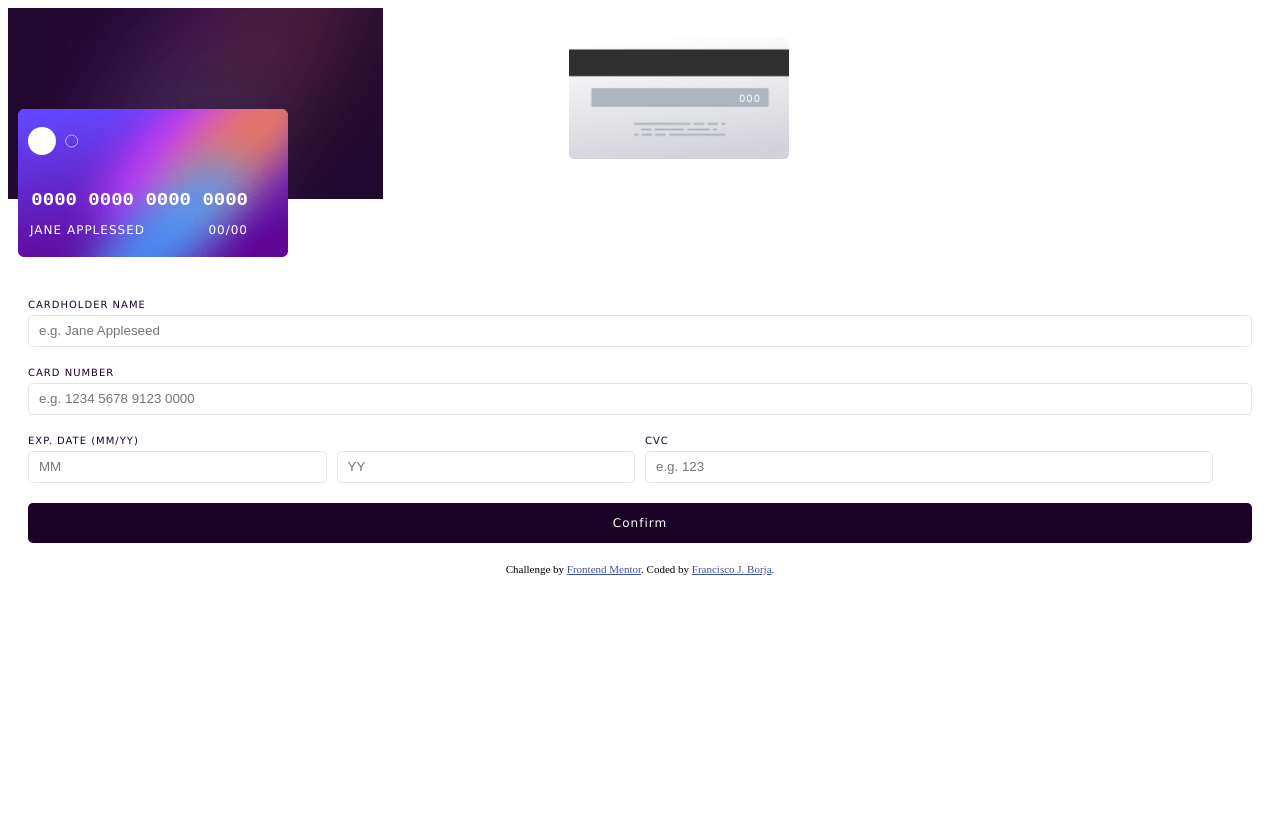
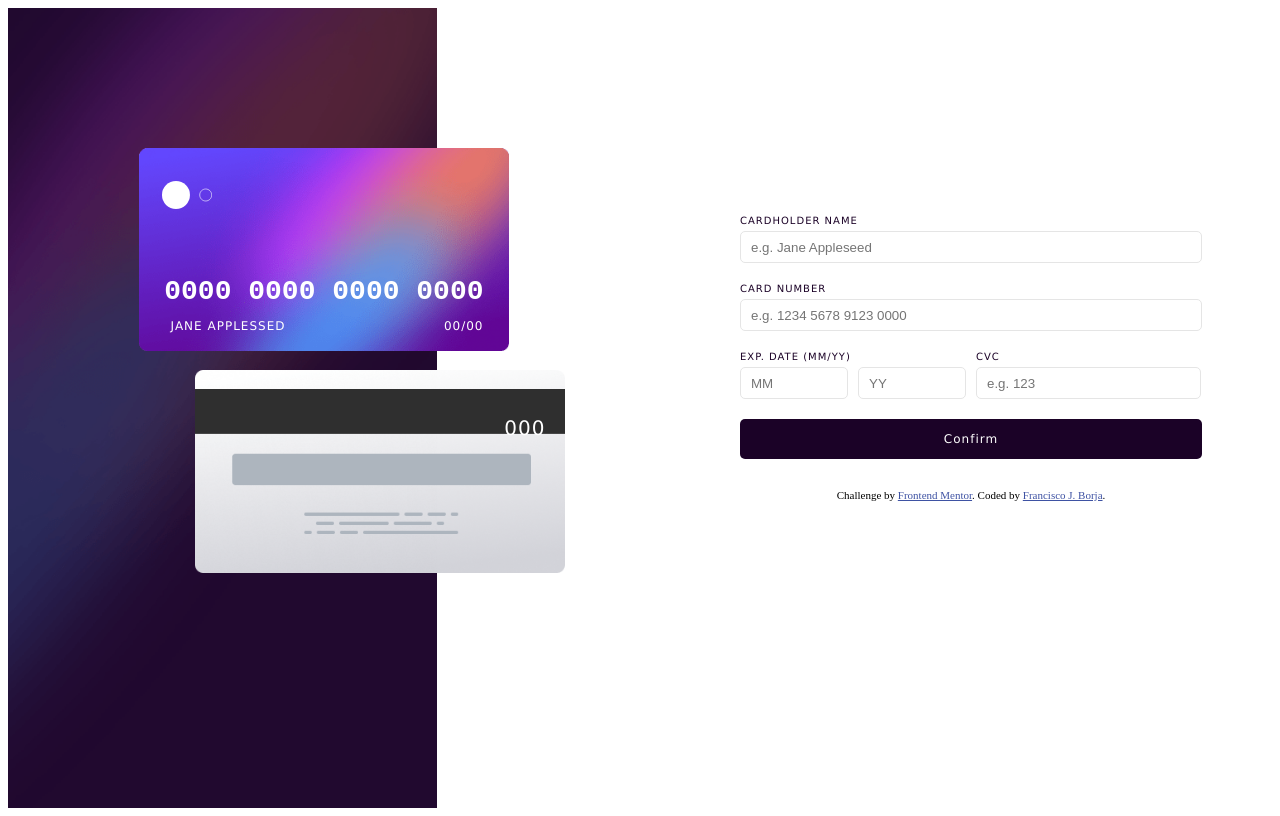
Before and after one commit to franclobo/Interactive-card-details-form, a plain HTML site: page index.html in a window 1280 px wide. Drawn offline with Linux system fonts and the light colour scheme.

Commit message:
Finish desktop version styles

```diff
--- a/index.html
+++ b/index.html
@@ -12,10 +12,9 @@
 <body>
   <main>
     <header>
+      <img class="desktop__main" src="./images/bg-main-desktop.png" alt="main desktop">
       <img class="card-back" src="./images/bg-card-back.png" alt="card back" class="card-back">
       <p class="card-back__text">000</p>
-    </header>
-    <div class=" content">
       <section class="card">
         <img class="card-front" src="./images/bg-card-front.png" alt="card front">
         <div class="card__logo">
@@ -31,15 +30,17 @@
           </div>
         </div>
       </section>
+    </header>
+    <div class="content">
       <section class= "content-form" id="content"></section>
       <section class="confirm" id="complete"></section>
+      <div class="attribution">
+        Challenge by <a href="https://www.frontendmentor.io?ref=challenge" target="_blank">Frontend Mentor</a>.
+        Coded by <a href="#">Francisco J. Borja</a>.
+      </div>
     </div>
   </main>
 
-  <div class="attribution">
-    Challenge by <a href="https://www.frontendmentor.io?ref=challenge" target="_blank">Frontend Mentor</a>.
-    Coded by <a href="#">Francisco J. Borja</a>.
-  </div>
   <script src="./script.js"></script>
 </body>
 </html>
--- a/script.js
+++ b/script.js
@@ -16,8 +16,8 @@ const Content = () => {
             <div class="card-details__date">
               <label for="exp-date">EXP. DATE (MM/YY)</label>
               <div class="card-details__date-input">
-                <input class="input" type="text" id="exp-date" name="exp-date" placeholder="MM" required>
-                <input class="input" type="text" id="exp-date" name="exp-date" placeholder="YY" required>
+                <input class="input" type="text" id="exp-date-mm" name="exp-date" placeholder="MM" required>
+                <input class="input" type="text" id="exp-date-yy" name="exp-date" placeholder="YY" required>
               </div>
             </div>
             <div class="card-details__cvc">
@@ -31,12 +31,14 @@ const Content = () => {
 
 const Confirm = () => {
   complete.innerHTML = `
-        <div class="confirm__img">
-          <img src="./images/icon-complete.svg" class="icon__complete" alt="complete icon">
-        </div>
-        <h2 class="confirm__title">THANK YOU!</h2>
-        <p class="confirm__text">We've added your card details</p>
-        <button class="confirm__btn" id="continue" type="button">Continue</button>`;
+        <div class="confirm__container">
+          <div class="confirm__img">
+            <img src="./images/icon-complete.svg" class="icon__complete" alt="complete icon">
+          </div>
+          <h2 class="confirm__title">THANK YOU!</h2>
+          <p class="confirm__text">We've added your card details</p>
+          <button class="confirm__btn" id="continue" type="button">Continue</button>
+        </div>`;
 
   const continueBtn = document.getElementById('continue');
   continueBtn.addEventListener('click', () => {
--- a/styles.css
+++ b/styles.css
@@ -1,3 +1,11 @@
+main {
+  display: flex;
+  flex-direction: column;
+  justify-content: center;
+  align-items: center;
+  gap: 60px;
+}
+
 .attribution {
   margin-top: 20px;
   font-size: 11px;
@@ -6,6 +14,10 @@
 
 .attribution a {
   color: hsl(228, 45%, 44%);
+}
+
+.desktop__main {
+  display: none;
 }
 
 header {
@@ -18,25 +30,28 @@ header {
 }
 
 .card-back {
-  margin: 30px -20px 40px 80px;
+  position: relative;
+  bottom: 12px;
+  left: 195px;
   width: 220px;
+}
+
+.card {
+  position: relative;
+  top:220px;
+  right: 163px;
 }
 
 .card-back__text {
   position: relative;
-  left: -30px;
-  top: -5px;
+  left: 160px;
+  bottom: 47px;
   font-size: 10px;
   font-family: Verdana, Geneva, Tahoma, sans-serif;
   font-weight: 400;
   letter-spacing: 1px;
   color: #fff;
   margin: 0;
-}
-
-.card {
-  width: 0;
-  height: 100px;
 }
 
 .card-front {
@@ -113,6 +128,7 @@ header {
   grid-template-columns: 1fr;
   gap: 20px;
   margin: 0 20px;
+  z-index: 1;
 }
 
 .card-details {
@@ -188,6 +204,14 @@ label {
   margin: 0;
 }
 
+.confirm__container {
+  display: flex;
+  flex-direction: column;
+  justify-content: center;
+  align-items: center;
+  margin: 0;
+}
+
 .confirm {
   display: flex;
   flex-direction: column;
@@ -219,3 +243,175 @@ label {
     transform: scale(1);
   }
 }
+
+@media (min-width: 768px) {
+  main {
+    display: flex;
+    flex-direction: row;
+    justify-content: center;
+    align-items: center;
+    overflow: hidden;
+  }
+
+  .attribution {
+    margin-top: 20px;
+    font-size: 11px;
+    text-align: center;
+  }
+
+  .attribution a {
+    color: hsl(228, 45%, 44%);
+  }
+
+  header {
+    background-image: none;
+    display: flex;
+    justify-content: flex-start;
+    align-items: center;
+    width: 100%;
+  }
+
+  .content {
+    position: relative;
+    bottom: 50px;
+    display: grid;
+    grid-template-columns: 1fr;
+    gap: 5px;
+    width: 100%;
+  }
+
+  .desktop__main {
+    display: flex;
+    align-self: flex-start;
+    height: 100vh;
+  }
+
+  .card {
+    position: relative;
+    top: 440px;
+    right: 560px;
+    width: 0;
+    height: 0;
+  }
+
+  .card-back {
+    position: absolute;
+    top: 370px;
+    width: 370px;
+  }
+
+  .card-back__text {
+    position: relative;
+    left: 67px;
+    top: 20px;
+    font-size: 20px;
+    font-family: Verdana, Geneva, Tahoma, sans-serif;
+    font-weight: 400;
+    letter-spacing: 1px;
+    color: #fff;
+    margin: 0;
+  }
+
+  .card-front {
+    display: block;
+    position: relative;
+    top: -700px;
+    left: 220px;
+    width: 370px;
+  }
+
+  .card__logo {
+    display: block;
+    position: relative;
+    width: 50px;
+    height: auto;
+    top: -870px;
+    left: 243px;
+  }
+
+  .img-card-logo {
+    width: 100%;
+    height: auto;
+  }
+
+  .card-info {
+    position: relative;
+    top: -807px;
+    left: 240px;
+    display: flex;
+    flex-direction: column;
+    justify-content: flex-end;
+    align-items: flex-end;
+    margin: 0;
+    width: 325px;
+  }
+
+  .card-number {
+    font-size: 28px;
+    font-family: 'Courier New', Courier, monospace;
+    font-weight: 700;
+    color: #fff;
+    margin: 0;
+  }
+
+  .card-data {
+    display: grid;
+    grid-template-columns: 4fr 1fr;
+    gap: 115px;
+    color: #fff;
+    margin: 0;
+    font-family: Verdana, Geneva, Tahoma, sans-serif;
+    font-size: 12px;
+    font-weight: 400;
+    letter-spacing: 1px;
+  }
+
+  .card-holder,
+  .form-card-number {
+    display: flex;
+    flex-direction: column;
+    gap: 5px;
+    width: 100%;
+  }
+
+  .content-form {
+    display: flex;
+    flex-direction: column;
+    align-items: center;
+    justify-content: center;
+    gap: 20px;
+    margin: 0 70px;
+  }
+
+  .form {
+    display: grid;
+    grid-template-columns: 1fr;
+    justify-content: end;
+    gap: 20px;
+    margin: 0;
+    width: 100%;
+  }
+
+  .confirm__container {
+    display: flex;
+    flex-direction: column;
+    justify-content: center;
+    align-items: center;
+    gap: 20px;
+    width: 100%;
+  }
+
+  .confirm {
+    display: flex;
+    flex-direction: column;
+    justify-content: center;
+    gap: 10px;
+    margin: 0 70px;
+  }
+
+  .confirm__img,
+  .confirm__title,
+  .confirm__text {
+    font-family: Verdana, Geneva, Tahoma, sans-serif;
+  }
+}
```
